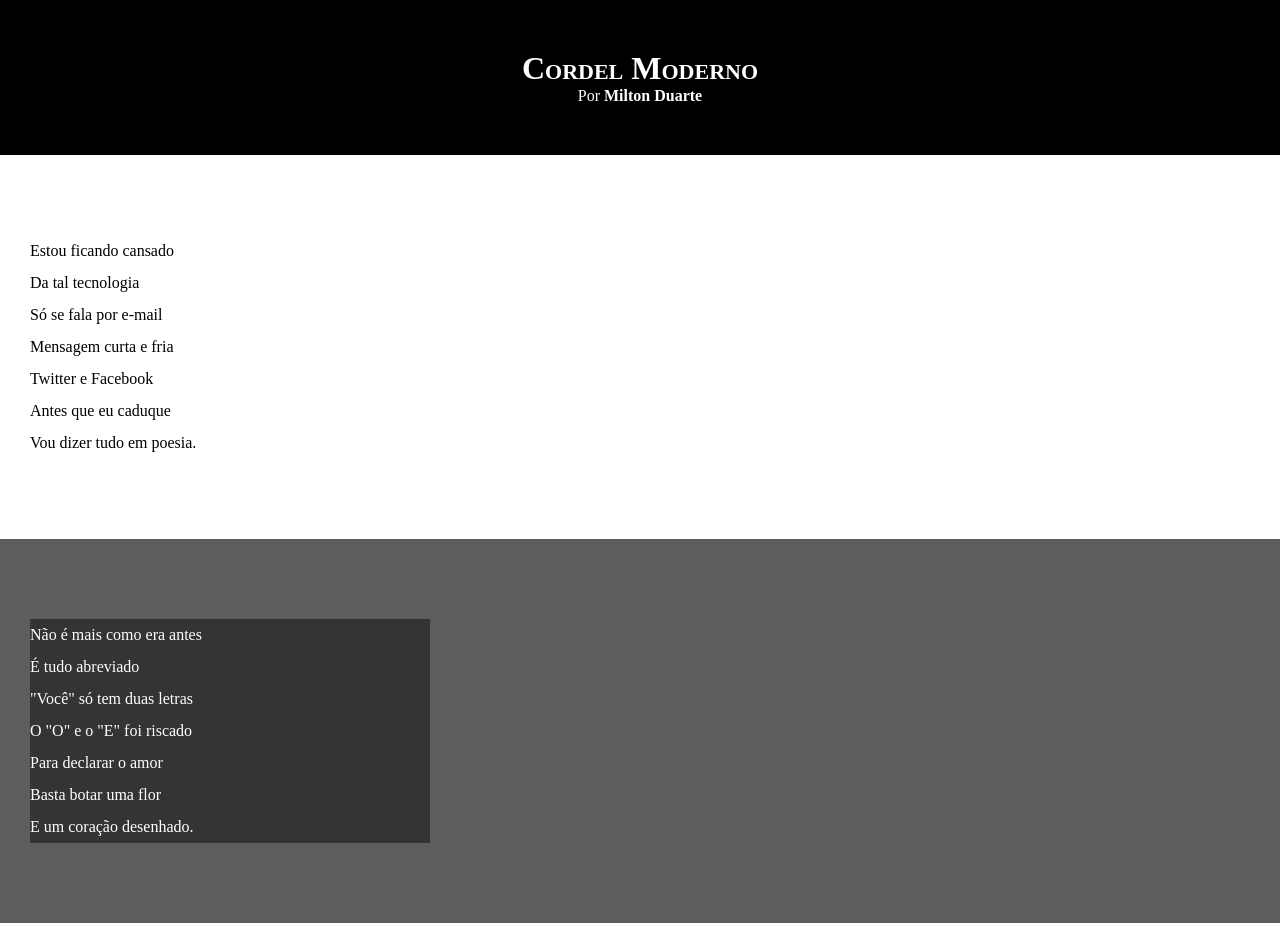
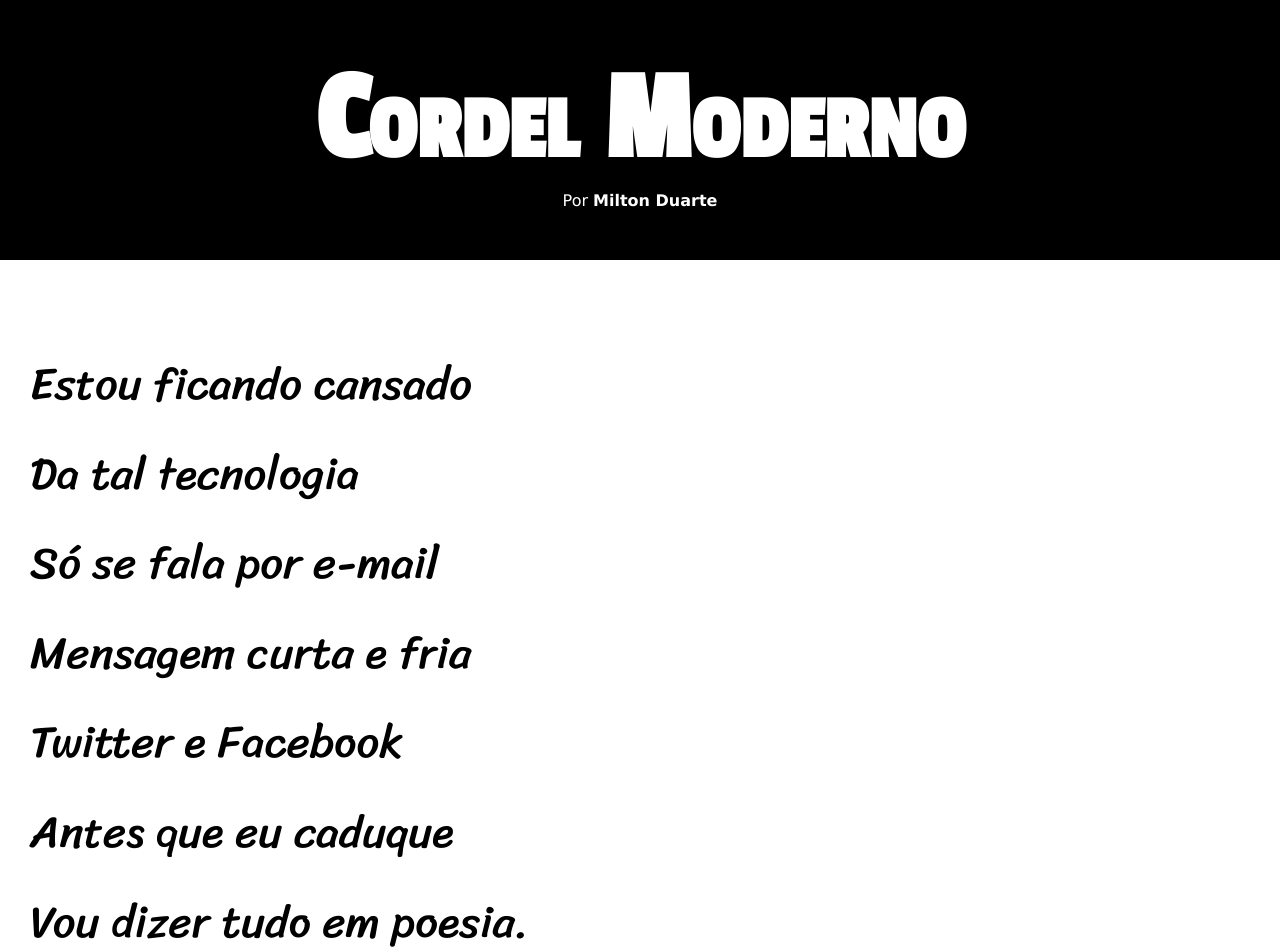
Before and after one commit to JPedroCSz/projeto-cordel, a plain HTML site: page index.html in a window 1280 px wide. Shown: the top 952 px of the page. Drawn offline with Linux system fonts and the light colour scheme.

Commit message:
atualização de estilos

```diff
--- a/css/style.css
+++ b/css/style.css
@@ -1,13 +1,24 @@
 @charset "UTF-8";
+
+@import url('https://fonts.googleapis.com/css2?family=Passion+One&display=swap');
+@import url('https://fonts.googleapis.com/css2?family=Sriracha&display=swap');
+
+:root {
+    --fonte1: Verdana, Geneva, Tahoma, sans-serif;
+    --fonte2: 'Passion One', sans-serif;
+    --fonte3: 'Sriracha', cursive;
+}
 
 * {
     margin: 0px;
     padding: 0px;
+    font-size: 1em;
 }
 
 html, body {
     min-height: 100vh;
     background-color: darkgray;
+    font-family: var(--fonte1);
 }
 
 header {
@@ -19,6 +30,8 @@ header {
 header h1 {
     padding-top: 50px;
     font-variant: small-caps;
+    font-family: var(--fonte2);
+    font-size: 10vw;
 }
 
 header p {
@@ -40,6 +53,8 @@ section {
     padding-bottom: 10vh;
     line-height: 2em;
     padding-left: 30px;
+    font-family: var(--fonte3);
+    font-size: 3.5vw;
 }
 
 .normal {
@@ -48,13 +63,14 @@ section {
 }
 
 .imagem {
-    background-color: rgb(94, 92, 92);
+    background-color: rgb(74, 73, 73);
     color: white;
 }
 
 .imagem p {
-    width: 400px;
-    background-color: rgba(0, 0, 0, 0.445);
+    display: inline-block;
+    padding: 5px;
+    background-color: rgba(0, 0, 0, 0.252);
 }
 
 footer {
```
